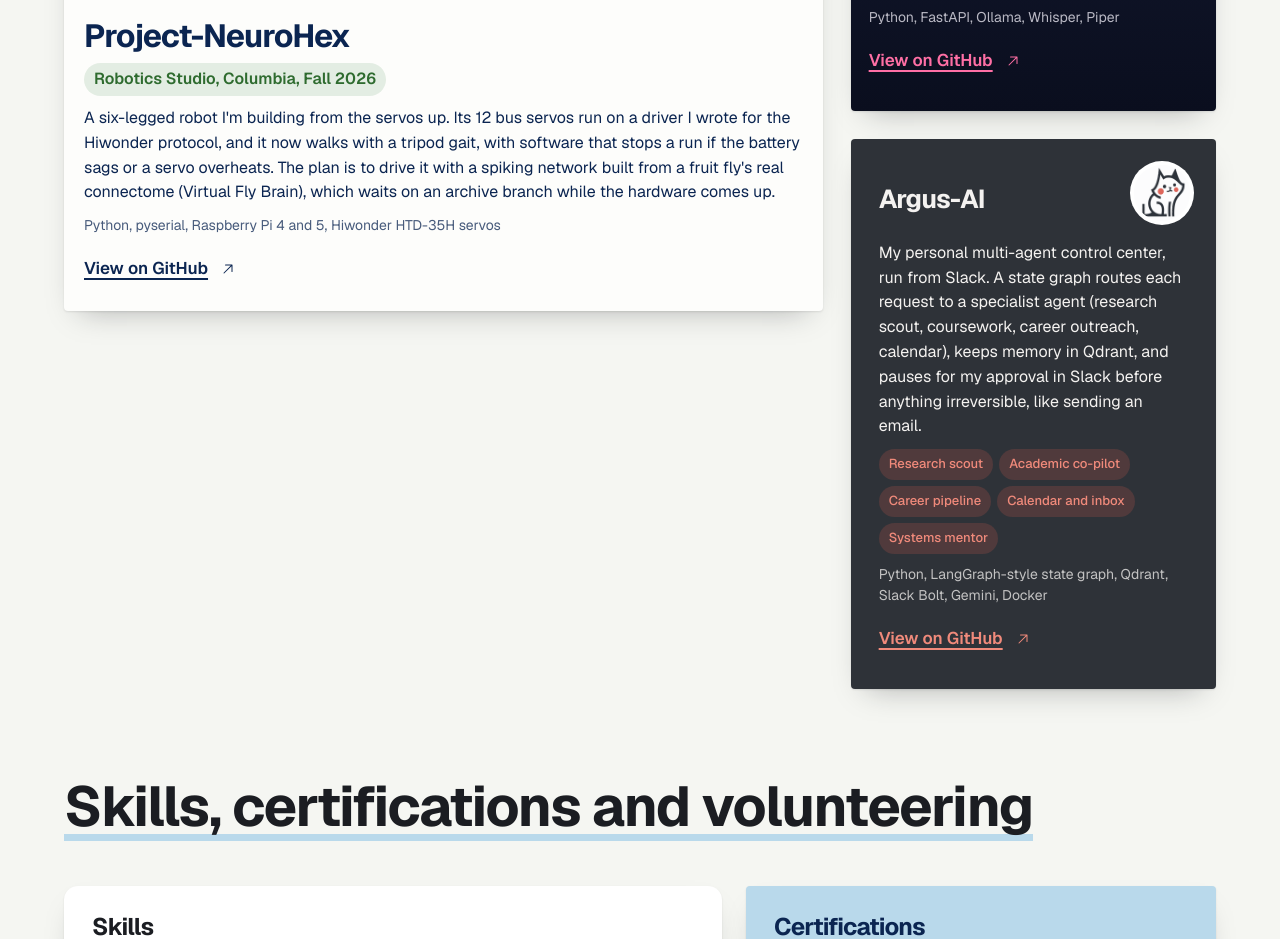
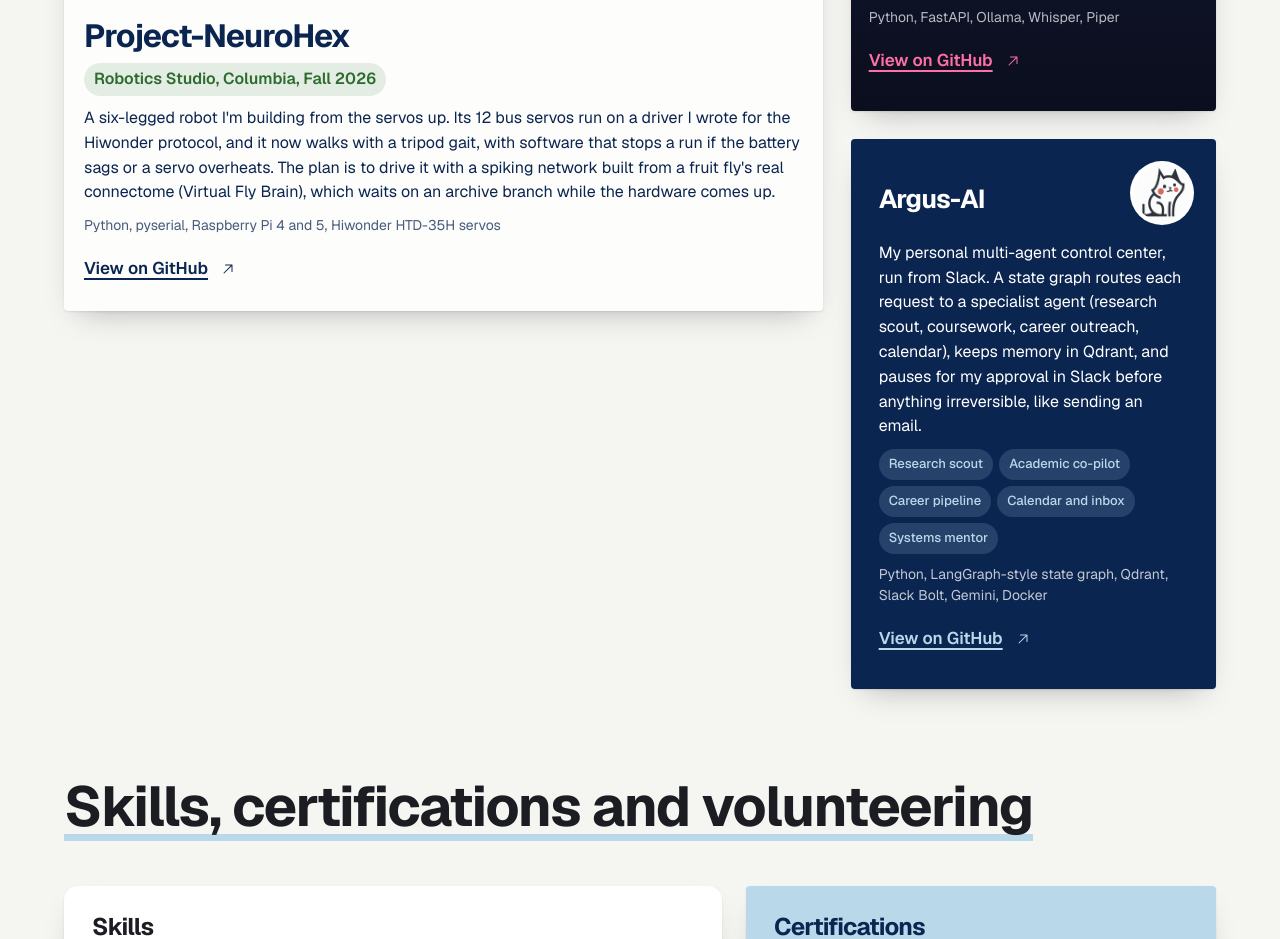
Before and after one commit to shakeabhishek/shakeabhishek.github.io, a plain HTML site: page index.html in a window 1280 px wide. Shown: the part 4445-5384 px from the top of the page. Drawn offline with Linux system fonts and the light colour scheme.

Commit message:
Portfolio: Argus card on the navy palette
The Argus card was charcoal with coral accents, the only place those
colors appeared. It now uses the site navy with Columbia Blue chips and
link, keeping the cat mascot on its white circle.

Co-Authored-By: Claude Opus 5.5 <noreply@anthropic.com>

```diff
--- a/assets/css/site.css
+++ b/assets/css/site.css
@@ -278,13 +278,13 @@ a, button { touch-action: manipulation; -webkit-tap-highlight-color: transparent
   .lumi:hover .screen img { scale: 1.08; }
 }
 
-/* Argus: named for the cat in its logo. Charcoal and coral, the mascot's own colors. */
-.argus { position: relative; padding: 28px; border-radius: var(--paper-radius); box-shadow: var(--lift); background: #2E3238; color: #F4F2F0; }
+/* Argus: named for the cat in its logo. Navy card in the site palette, with Argus on a white circle. */
+.argus { position: relative; padding: 28px; border-radius: var(--paper-radius); box-shadow: var(--lift); background: var(--navy); color: #FFFFFF; }
 .argus h3 { padding-right: 76px; min-height: 64px; display: flex; align-items: center; }
 .argus .mascot { position: absolute; top: 22px; right: 22px; width: 64px; height: 64px; padding: 4px; background: #FFFFFF; border-radius: 999px; }
 .argus .agents { display: flex; flex-wrap: wrap; gap: 6px; }
-.argus .agents li { font-size: 13px; font-weight: 500; padding: 5px 10px; border-radius: 999px; background: rgba(229, 96, 79, 0.18); color: #F08A7B; }
-.argus .link { color: #F08A7B; margin-top: auto; }
+.argus .agents li { font-size: 13px; font-weight: 500; padding: 5px 10px; border-radius: 999px; background: rgba(185, 217, 235, 0.16); color: var(--sky); }
+.argus .link { color: var(--sky); margin-top: auto; }
 
 /* Skills, certifications, volunteering */
 
```
Also changed, not shown: 1 other file.
